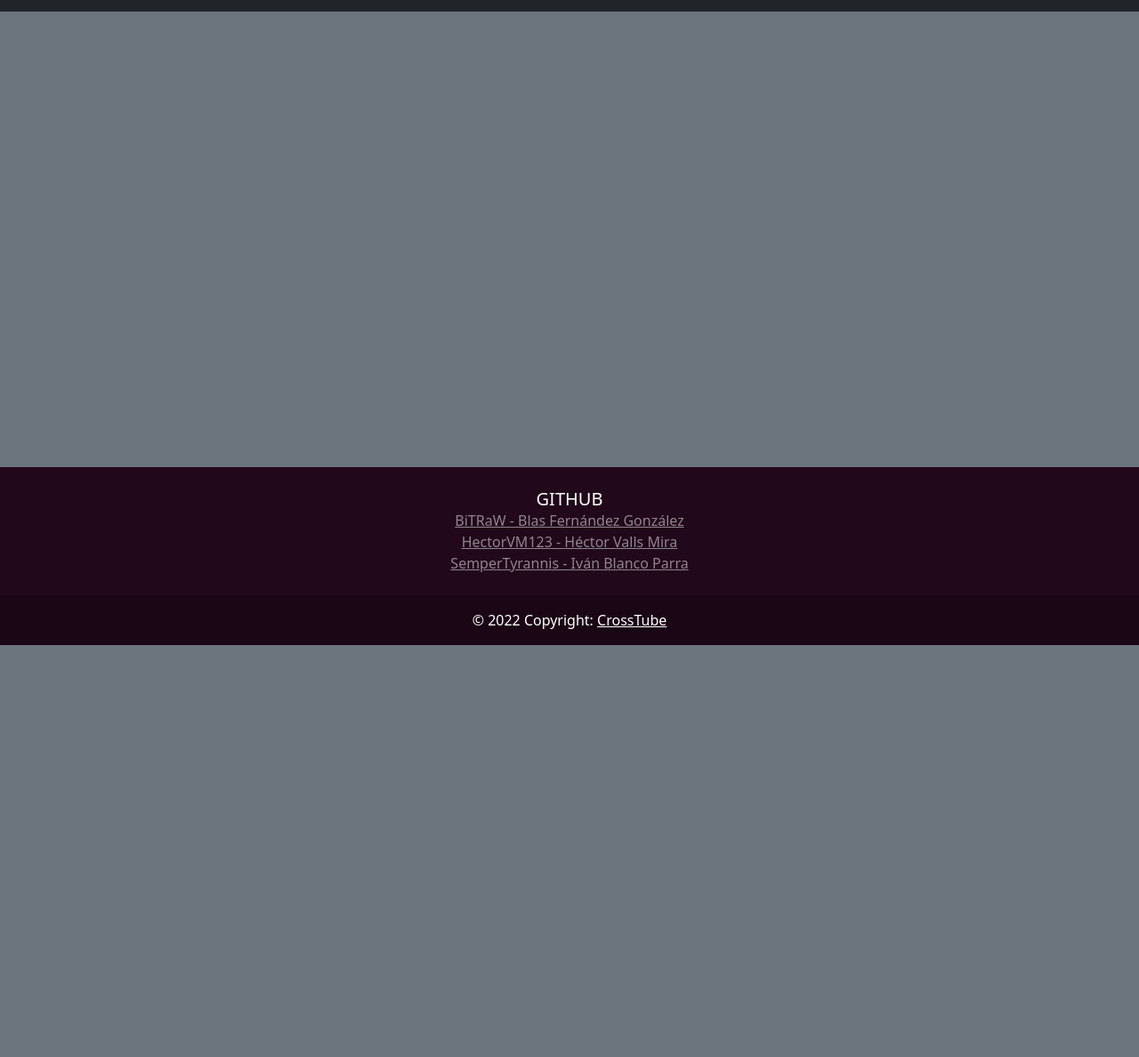
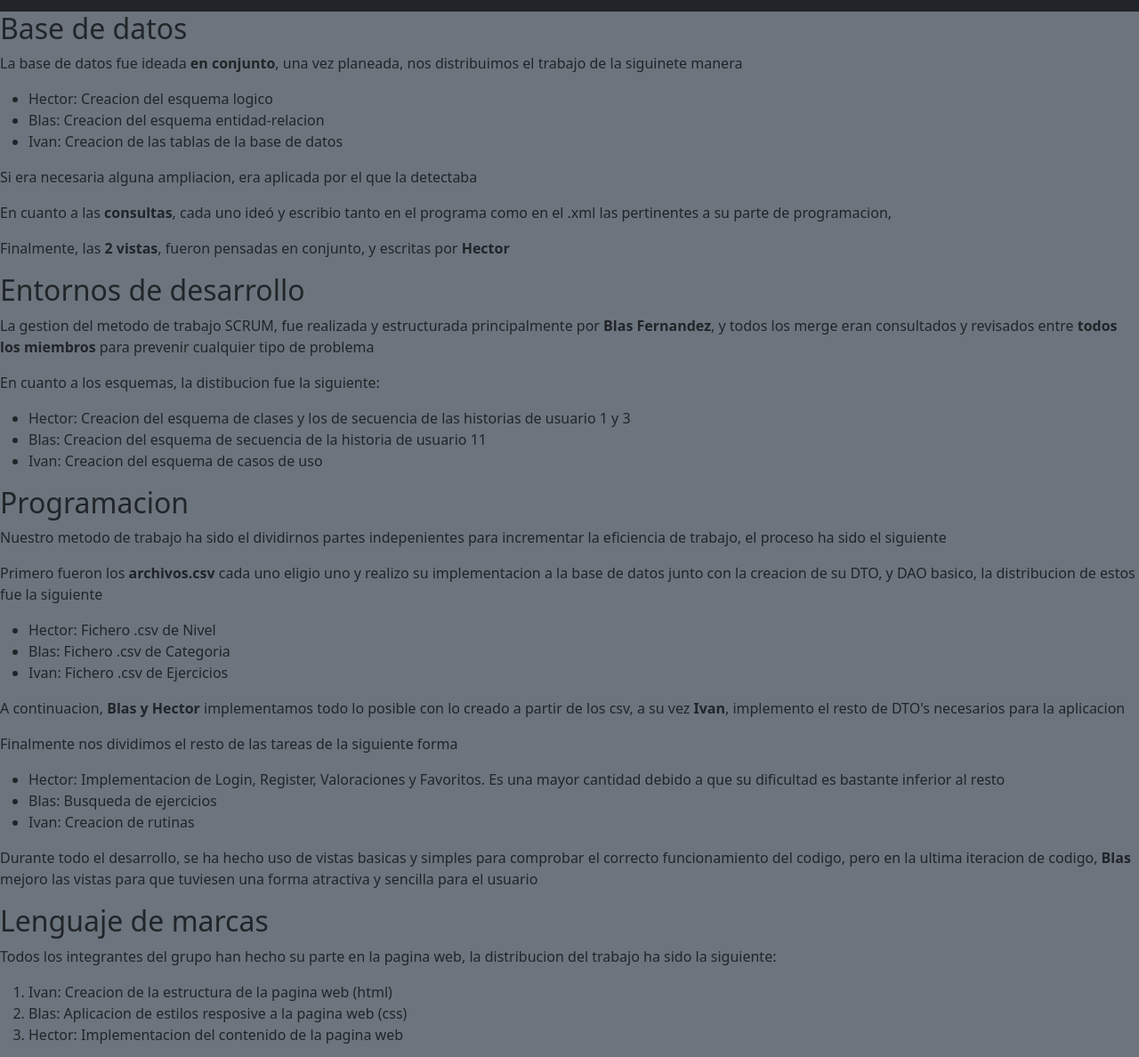
Before and after one commit to 1DAMB-Grupo2/1DAMB-Grupo2.github.io, a plain HTML site: page pages/informacion.html in a window 1280 px wide. Shown: the part 75-1263 px from the top of the page at 89% size. Before the commit the page ends 800 px from the top, so only its background shows below. Drawn offline with nearby package versions, Linux system fonts and the light colour scheme; files that its build step writes are made by us from their sources.

Commit message:
Creacion de la pagina de documentacion (distribucion del trabajo)

```diff
--- a/pages/informacion.html
+++ b/pages/informacion.html
@@ -37,10 +37,51 @@
                 </span>
             </div>
         </nav>
+        <h2>Base de datos</h2>
+        <p>La base de datos fue ideada <b>en conjunto</b>, una vez planeada, nos distribuimos el trabajo de la siguinete manera</p>
+        <ul>
+            <li>Hector: Creacion del esquema logico</li>
+            <li>Blas: Creacion del esquema entidad-relacion</li>
+            <li>Ivan: Creacion de las tablas de la base de datos</li>
+        </ul>
+        <p>Si era necesaria alguna ampliacion, era aplicada por el que la detectaba</p>
+        <p>En cuanto a las <b>consultas</b>, cada uno ideó y escribio tanto en el programa como en el .xml las pertinentes a su parte de programacion,</p>
+        <p>Finalmente, las <b>2 vistas</b>, fueron pensadas en conjunto, y escritas por <b>Hector</b></p>
+
+        <h2>Entornos de desarrollo</h2>
+        <p>La gestion del metodo de trabajo SCRUM, fue realizada y estructurada principalmente por <b>Blas Fernandez</b>, y todos los merge eran consultados y revisados entre <b>todos los miembros</b> para prevenir cualquier tipo de problema</p>
+        <p>En cuanto a los esquemas, la distibucion fue la siguiente:</p>
+        <ul>
+            <li>Hector: Creacion del esquema de clases y los de secuencia de las historias de usuario 1 y 3</li>
+            <li>Blas: Creacion del esquema de secuencia de la historia de usuario 11</li>
+            <li>Ivan: Creacion del esquema de casos de uso</li>
+        </ul>
+        <h2>Programacion</h2>
+        <p>Nuestro metodo de trabajo ha sido el dividirnos partes indepenientes para incrementar la eficiencia de trabajo, el proceso ha sido el siguiente</p>
+        <p>Primero fueron los <b>archivos.csv</b> cada uno eligio uno y realizo su implementacion a la base de datos junto con la creacion de su DTO, y DAO basico, la distribucion de estos fue la siguiente</p>
+        <ul>
+            <li>Hector: Fichero .csv de Nivel</li>
+            <li>Blas: Fichero .csv de Categoria</li>
+            <li>Ivan: Fichero .csv de Ejercicios</li>
+        </ul>
+        <p>A continuacion, <b>Blas y Hector</b> implementamos todo lo posible con lo creado a partir de los csv, a su vez <b>Ivan</b>, implemento el resto de DTO's necesarios para la aplicacion</p>
+        <p>Finalmente nos dividimos el resto de las tareas de la siguiente forma</p>
+        <ul>
+            <li>Hector: Implementacion de Login, Register, Valoraciones y Favoritos. Es una mayor cantidad debido a que su dificultad es bastante inferior al resto</li>
+            <li>Blas: Busqueda de ejercicios</li>
+            <li>Ivan: Creacion de rutinas</li>
+        </ul>
+        <p>Durante todo el desarrollo, se ha hecho uso de vistas basicas y simples para comprobar el correcto funcionamiento del codigo, pero en la ultima iteracion de codigo, <b>Blas</b> mejoro las vistas para que tuviesen una forma atractiva y sencilla para el usuario</p>
+        <h2>Lenguaje de marcas</h2>
+        <p>Todos los integrantes del grupo han hecho su parte en la pagina web, la distribucion del trabajo ha sido la siguiente:</p>
+        <ol>
+            <li>Ivan: Creacion de la estructura de la pagina web (html)</li>
+            <li>Blas: Aplicacion de estilos resposive a la pagina web (css)</li>
+            <li>Hector: Implementacion del contenido de la pagina web</li>
+        </ol>
 
 
-
-        <footer class="text-center text-white fixed-bottom" style="background-color: #21081a;">
+        <footer class="text-center text-white" style="background-color: #21081a;">
 
             <div class="container p-4">
                 <h5 class="text-uppercase mb-0">GitHub</h5>
```
